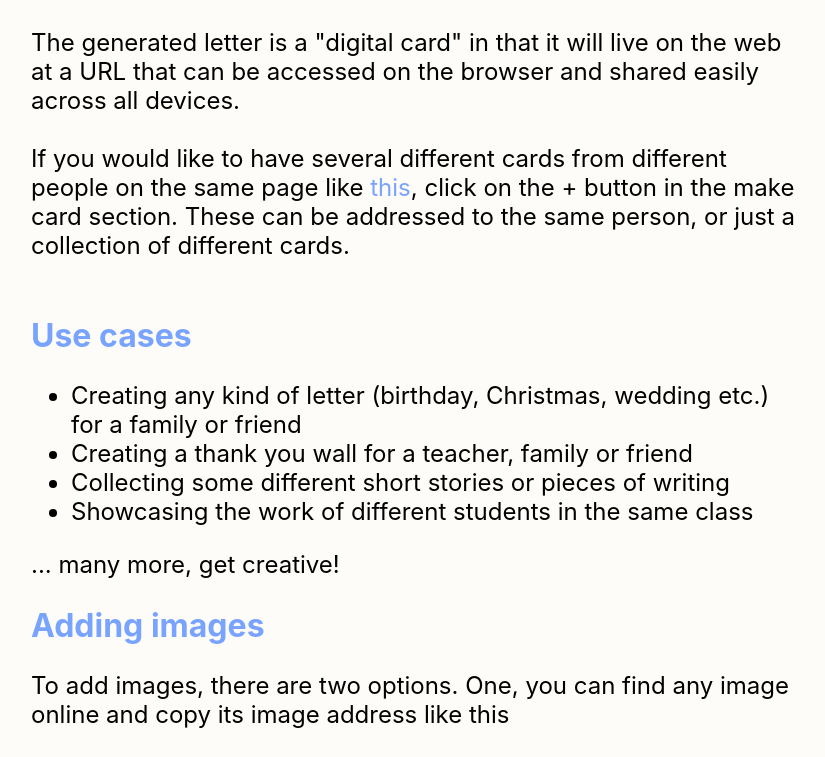
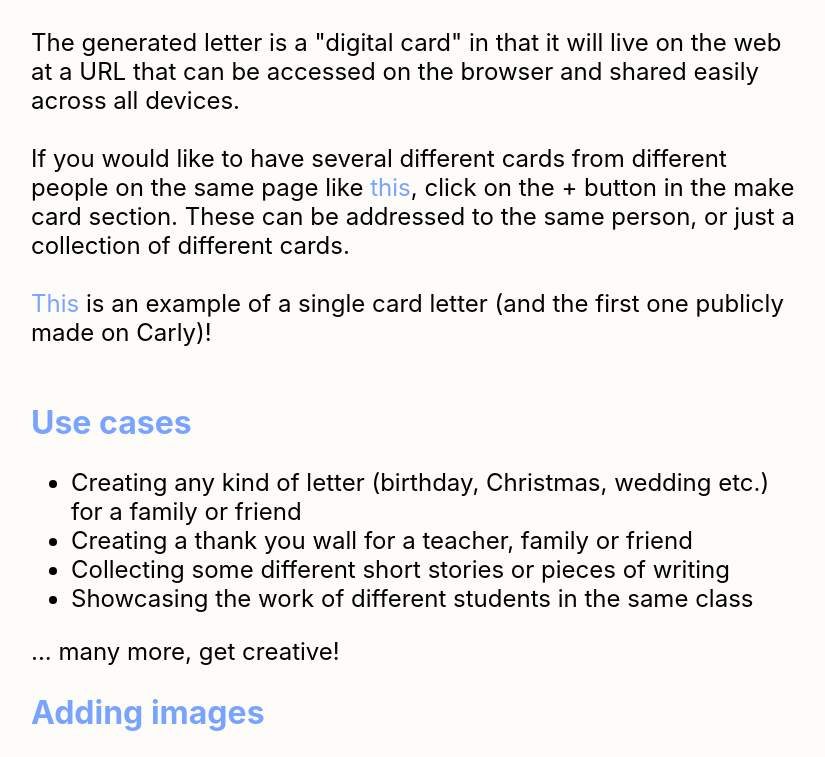
Before and after one commit to amirgamil/carly, a Next.js app in the folder frontend/: page / in a window 1280 px wide. Shown: the part 1240-1997 px from the top of the page, without its empty margins (225-1050 px from the left). Built offline with nearby package versions, Linux system fonts and the light colour scheme.

Commit message:
add single card example

```diff
--- a/frontend/src/components/Info.js
+++ b/frontend/src/components/Info.js
@@ -15,6 +15,9 @@ const Info = () => {
                 If you would like to have several different cards from different people on the same page
                 like <a href="https://carly.amirbolous.com/166989a">this</a>, click on the + button in the make card section. These can be addressed
                 to the same person, or just a collection of different cards.
+                <br/><br/>
+                <a href="https://carly.amirbolous.com/79f2ae9">This</a> is an example
+                of a single card letter (and the first one publicly made on Carly)!
                 <br/><br/>
 
 
```
